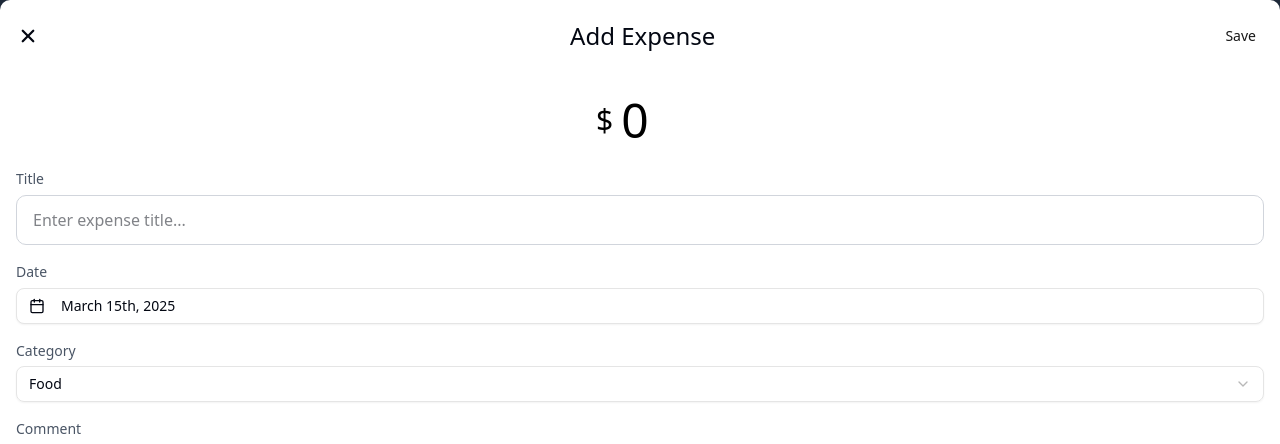
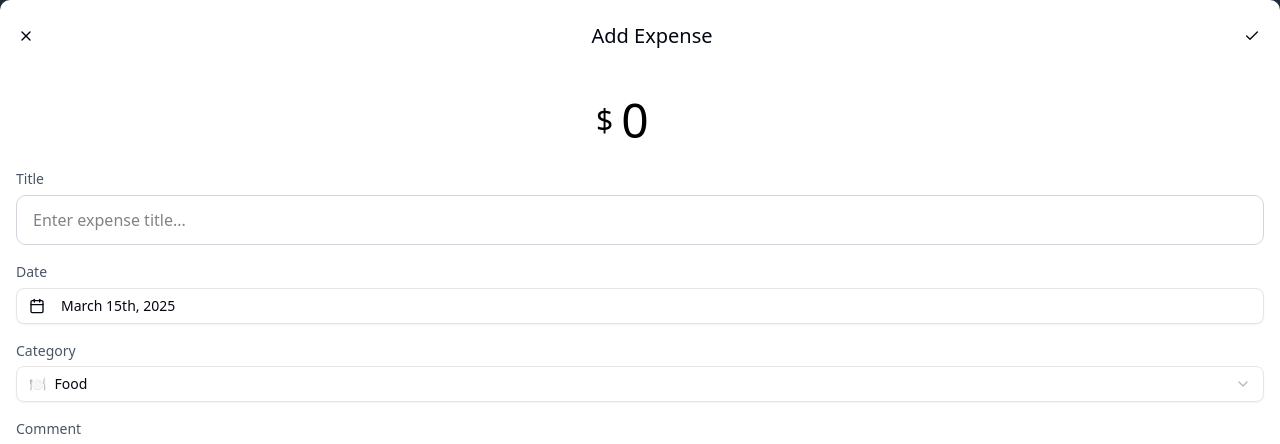
Before and after one commit to sujitIwale/track-wealth, a React (Vite) app: page /expense in a window 1280 px wide. Shown: the top 444 px of the page. Built offline with nearby package versions, Linux system fonts and the light colour scheme.

Commit message:
feature: adding delete expense

```diff
--- a/src/api/expense.ts
+++ b/src/api/expense.ts
@@ -20,6 +20,12 @@ export  const expensesApi = {
     );
     return response.data;
   },
+  deleteExpense: async (id: string) => {
+    const response = await client.delete<Response<Expense>>(
+      `/expense/delete/${id}`
+    );
+    return response.data;
+  },
   getExpenses: async () => {
     const response = await client.get<Response<Expense[]>>(
       "/expense/all"
--- a/src/components/AddExpense/AddExpense.tsx
+++ b/src/components/AddExpense/AddExpense.tsx
@@ -1,6 +1,4 @@
 import Modal from "../common/Modal/Modal";
-import IconButton from "../common/IconButton/IconButton";
-import { IoClose } from "react-icons/io5";
 import Typography from "../common/Typography/Typography";
 import { expensesApi } from "../../api/expense";
 import { useEffect, useState } from "react";
@@ -16,9 +14,12 @@ import {
   PopoverContent,
   PopoverTrigger,
 } from "@/components/ui/popover";
-import { CalendarIcon } from "lucide-react";
+import { CalendarIcon, Check, X } from "lucide-react";
 import { cn } from "@/lib/utils";
 import { Button } from "../ui/button";
+import expensesThunks from "@/store/thunks/expenses";
+import { useAppDispatch } from "@/store/store";
+import Spinner from "../common/Spinner/Spinner";
 
 const initialExpense: ExpenseBase = {
   amount: 0,
@@ -37,6 +38,7 @@ type AddExpenseProps = {
 const AddExpense = ({ expenseId, open, onClose }: AddExpenseProps) => {
   const [expense, setExpense] = useState<ExpenseBase>(initialExpense);
   const [status, setStatus] = useState<STATUS>(STATUS.IDLE);
+  const dispatch = useAppDispatch();
 
   useEffect(() => {
     if (expenseId) {
@@ -70,7 +72,9 @@ const AddExpense = ({ expenseId, open, onClose }: AddExpenseProps) => {
     try {
       setStatus(STATUS.LOADING);
       if (expenseId) {
-        await expensesApi.updateExpense(expenseId, expense);
+        await dispatch(
+          expensesThunks.updateExpense({ id: expenseId, expense })
+        );
       } else {
         await expensesApi.createExpense(expense);
       }
@@ -91,16 +95,24 @@ const AddExpense = ({ expenseId, open, onClose }: AddExpenseProps) => {
       size="full"
     >
       <Modal.Header className="flex items-center gap-2 py-4 px-2">
-        <IconButton icon={<IoClose size={24} />} onClick={handleClose} />
-        <Typography variant="h5" className="pl-7">
+        <Button variant="ghost" size="icon" onClick={handleClose}>
+          <X />
+        </Button>
+        <Typography variant="h6" className="pl-7">
           Add Expense
         </Typography>
         <Button
-          variant="link"
+          size="icon"
+          variant="ghost"
           onClick={handleSave}
           disabled={status === STATUS.LOADING}
+          className="w-10 h-10"
         >
-          {status === STATUS.LOADING ? "Saving..." : "Save"}
+          {status === STATUS.LOADING ? (
+            <Spinner />
+          ) : (
+            <Check className="w-6 h-6" />
+          )}
         </Button>
       </Modal.Header>
       <Modal.Body className="flex flex-col gap-4 p-4">
--- a/src/components/AddExpense/components/CategorySelector.tsx
+++ b/src/components/AddExpense/components/CategorySelector.tsx
@@ -18,14 +18,24 @@ const CategorySelector = ({ value, onValueChange }: CategorySelectorProps) => {
   return (
     <Select value={value} onValueChange={onValueChange}>
       <SelectTrigger className="w-full">
-        <SelectValue placeholder="Select a category" className="hidden" />
+        <SelectValue placeholder="Select a category">
+          {value && (
+            <span className="flex items-center gap-2">
+              <span>{CategoriesList.find((c) => c.id === value)?.icon}</span>
+              <span>{CategoriesList.find((c) => c.id === value)?.name}</span>
+            </span>
+          )}
+        </SelectValue>
       </SelectTrigger>
       <SelectContent>
         <SelectGroup>
           <SelectLabel>Categories</SelectLabel>
           {CategoriesList.map((category) => (
             <SelectItem key={category.id} value={category.id}>
-              {category.name}
+              <span className="flex items-center gap-2">
+                <span>{category.icon}</span>
+                <span>{category.name}</span>
+              </span>
             </SelectItem>
           ))}
         </SelectGroup>
--- a/src/components/common/Modal/Modal.tsx
+++ b/src/components/common/Modal/Modal.tsx
@@ -78,7 +78,7 @@ const Modal: React.FC<ModalProps> & {
       onClick={onClose} // Click outside to close
     >
       <div
-        className={`${containerClasses} mt-auto md:mt-0 bg-white relative rounded-t-lg md:rounded-lg transition-transform duration-300 transform ${className}`}
+        className={`${containerClasses} mt-auto md:mt-0 bg-white relative md:rounded-lg transition-transform duration-300 transform ${className}`}
         onClick={(e) => e.stopPropagation()} // Prevent clicks inside from closing
       >
         {showCloseButton ? (
--- a/src/constants/expense.ts
+++ b/src/constants/expense.ts
@@ -2,26 +2,32 @@ export const Categories = {
   food: {
     id: "food",
     name: "Food",
+    icon: "🍽️"
   },
   transportation: {
     id: "transportation",
     name: "Transportation",
+    icon: "🚗"
   },
   entertainment: {
     id: "entertainment",
     name: "Entertainment",
+    icon: "🎮"
   },
   other: {
     id: "other",
     name: "Other",
+    icon: "📦"
   },
   groceries: {
     id: "groceries",
     name: "Groceries",
+    icon: "🛒"
   },
   shopping: {
     id: "shopping",
     name: "Shopping",
+    icon: "🛍️"
   },
 } as const;
 
--- a/src/pages/expenses/components/ExpenseRow.tsx
+++ /dev/null
@@ -1,123 +0,0 @@
-import React from "react";
-import {
-  FaShoppingCart,
-  FaUtensils,
-  FaHome,
-  FaCar,
-  FaPlane,
-  FaQuestion,
-} from "react-icons/fa";
-import { Expense } from "../../../types/expense";
-import Typography from "@/components/common/Typography/Typography";
-import {
-  DropdownMenuContent,
-  DropdownMenuItem,
-} from "@/components/ui/dropdown-menu";
-import { DropdownMenu } from "@/components/ui/dropdown-menu";
-import { DropdownMenuTrigger } from "@radix-ui/react-dropdown-menu";
-import { IoEllipsisVertical } from "react-icons/io5";
-import { useNavigate } from "react-router";
-
-type ExpenseRowProps = {
-  expense: Expense;
-  onEdit?: (id: string) => void;
-  onDelete?: (id: string) => void;
-};
-
-const getCategoryIcon = (category: string) => {
-  const lowerCategory = category.toLowerCase();
-
-  if (lowerCategory.includes("food")) {
-    return { icon: FaUtensils, color: "bg-orange-100 text-orange-500" };
-  }
-  if (lowerCategory.includes("shopping")) {
-    return { icon: FaShoppingCart, color: "bg-blue-100 text-blue-500" };
-  }
-  if (lowerCategory.includes("home")) {
-    return { icon: FaHome, color: "bg-green-100 text-green-500" };
-  }
-  if (lowerCategory.includes("transport")) {
-    return { icon: FaCar, color: "bg-purple-100 text-purple-500" };
-  }
-  if (lowerCategory.includes("travel")) {
-    return { icon: FaPlane, color: "bg-indigo-100 text-indigo-500" };
-  }
-
-  return { icon: FaQuestion, color: "bg-gray-100 text-gray-500" };
-};
-
-const ExpenseRow: React.FC<ExpenseRowProps> = ({ expense }) => {
-  const navigate = useNavigate();
-  const { id, amount, name, comment, category } = expense;
-  const formattedAmount = new Intl.NumberFormat("en-US", {
-    style: "currency",
-    currency: "USD",
-  }).format(amount);
-  const isExpense = amount < 0;
-  const { icon: CategoryIcon, color: categoryColor } =
-    getCategoryIcon(category);
-
-  return (
-    <div
-      className="flex items-center justify-between gap-4 p-3 border-b border-gray-200 hover:bg-gray-50"
-      key={id}
-    >
-      <div className="flex items-center gap-6">
-        <div
-          className={`flex-shrink-0 w-10 h-10 rounded-full flex items-center justify-center ${categoryColor}`}
-        >
-          <CategoryIcon className="h-5 w-5" />
-        </div>
-        <div className="flex flex-col gap-1">
-          <p className="text-sm font-medium text-gray-900 truncate flex-grow">
-            {name}
-          </p>
-          <p className="text-xs text-gray-500 flex-shrink-0">
-            {comment || "No comment"}
-          </p>
-        </div>
-      </div>
-      <div className="flex gap-6">
-        <div className="flex items-center">
-          <Typography
-            variant="body2"
-            className={`text-sm font-medium ${
-              isExpense ? "text-red-600" : "text-green-600"
-            }`}
-          >
-            {formattedAmount}
-          </Typography>
-        </div>
-
-        <DropdownMenu>
-          <DropdownMenuTrigger className="flex items-center gap-1">
-            <IoEllipsisVertical size={16} color="black" />
-            <span className="sr-only">Toggle menu</span>
-          </DropdownMenuTrigger>
-          <DropdownMenuContent align="start" side="bottom">
-            <DropdownMenuItem
-              onClick={() =>
-                navigate({
-                  pathname: "/expense",
-                  search: `?expenseId=${id}`,
-                })
-              }
-            >
-              Edit
-            </DropdownMenuItem>
-            <DropdownMenuItem className="text-red-500">Delete</DropdownMenuItem>
-          </DropdownMenuContent>
-        </DropdownMenu>
-
-        {/* <IconButton
-          icon={<FaEllipsisV className="h-4 w-4" color="black" />}
-          className="p-1 text-gray-400 hover:text-gray-600"
-          aria-label="More options"
-          onClick={() => {}}
-        /> */}
-      </div>
-    </div>
-  );
-};
-
-export default ExpenseRow;
--- a/src/pages/expenses/index.tsx
+++ b/src/pages/expenses/index.tsx
@@ -1,7 +1,7 @@
 import { useState, useMemo } from "react";
 import { useEffect } from "react";
 import { Expense } from "../../types/expense";
-import ExpenseRow from "./components/ExpenseRow";
+import ExpenseRow from "./components/ExpenseRow/ExpenseRow";
 import Typography from "@/components/common/Typography/Typography";
 import { Categories, Category } from "@/constants/expense";
 import { X } from "lucide-react";
@@ -15,7 +15,7 @@ import {
   SelectValue,
 } from "@/components/ui/select";
 import { useAppDispatch, useAppSelector } from "@/store/store";
-import { expensesThunks } from "@/store/thunks/expenses";
+import expensesThunks from "@/store/thunks/expenses";
 import StateRenderer from "@/components/layout/StateRenderer/StateRenderer";
 import { STATUS } from "@/types/common";
 import Spinner from "@/components/common/Spinner/Spinner";
```
Also changed, not shown: src/pages/expenses/components/ExpenseRow/ExpenseRow.tsx (added, +58 -0 lines), src/pages/expenses/components/ExpenseRow/ExpenseRowMenu.tsx (added, +65 -0 lines), src/store/slices/dataSlice.ts (+5 -2 lines), src/store/thunks/expenses.ts (+26 -13 lines).
